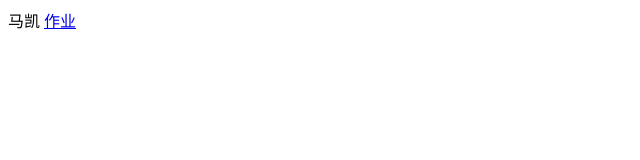
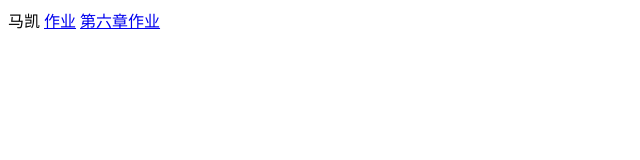
Before and after one commit to makai0830/makai0830.github.io, a plain HTML site: page index.html in a window 1280 px wide. Shown: the whole page, without its empty margins (0-640 px from the left). Drawn offline with Linux system fonts and the light colour scheme.

Commit message:
Update index.html

```diff
--- a/index.html
+++ b/index.html
@@ -1,5 +1,5 @@
 <html>
 马凯
  <a href="ImageGallery.html">作业</a>
-
+  <a href="https://makai0830.github.io/makai0830.github.io/mk6/1.html">第六章作业</a>
 </html>
```
